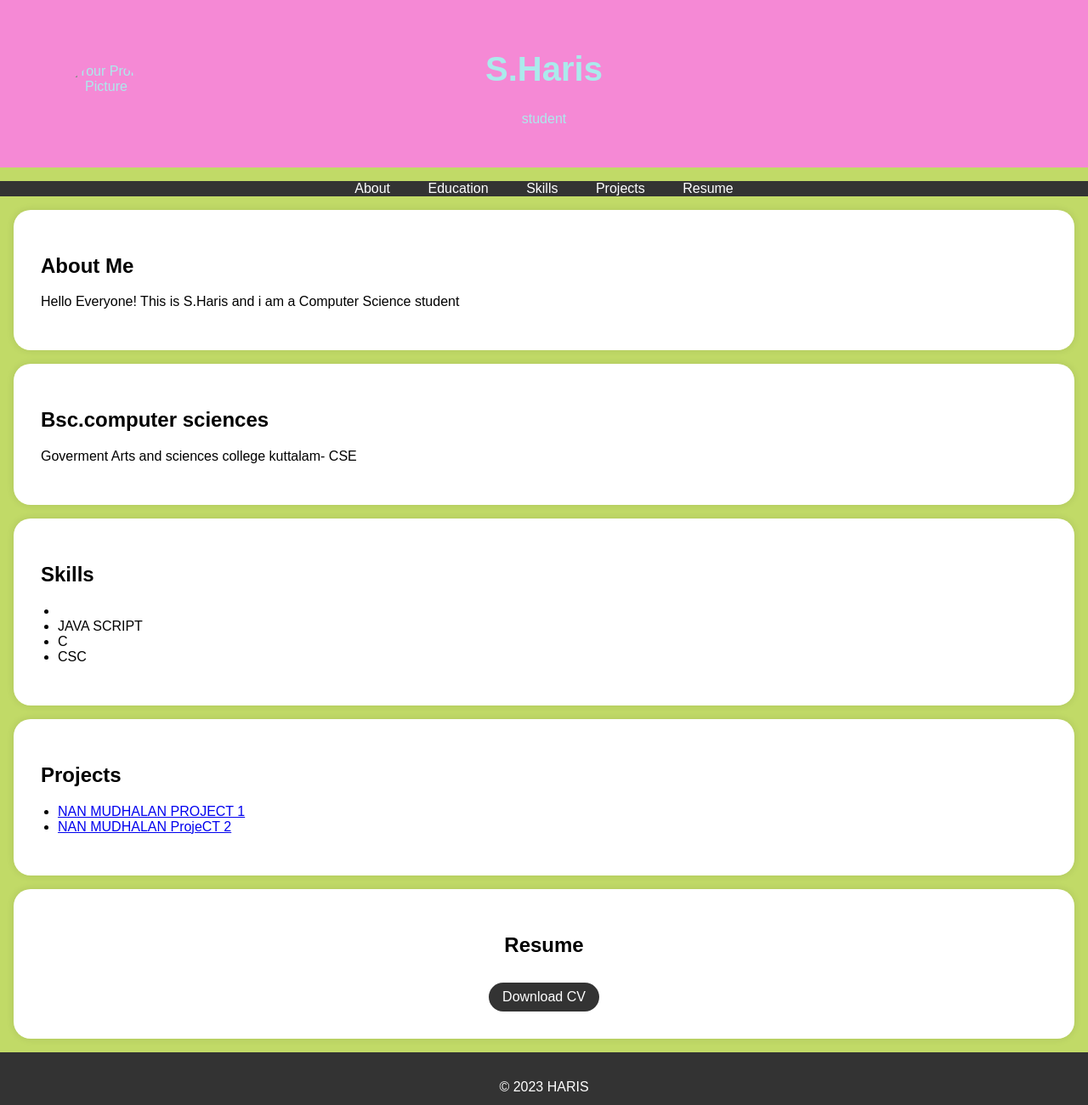
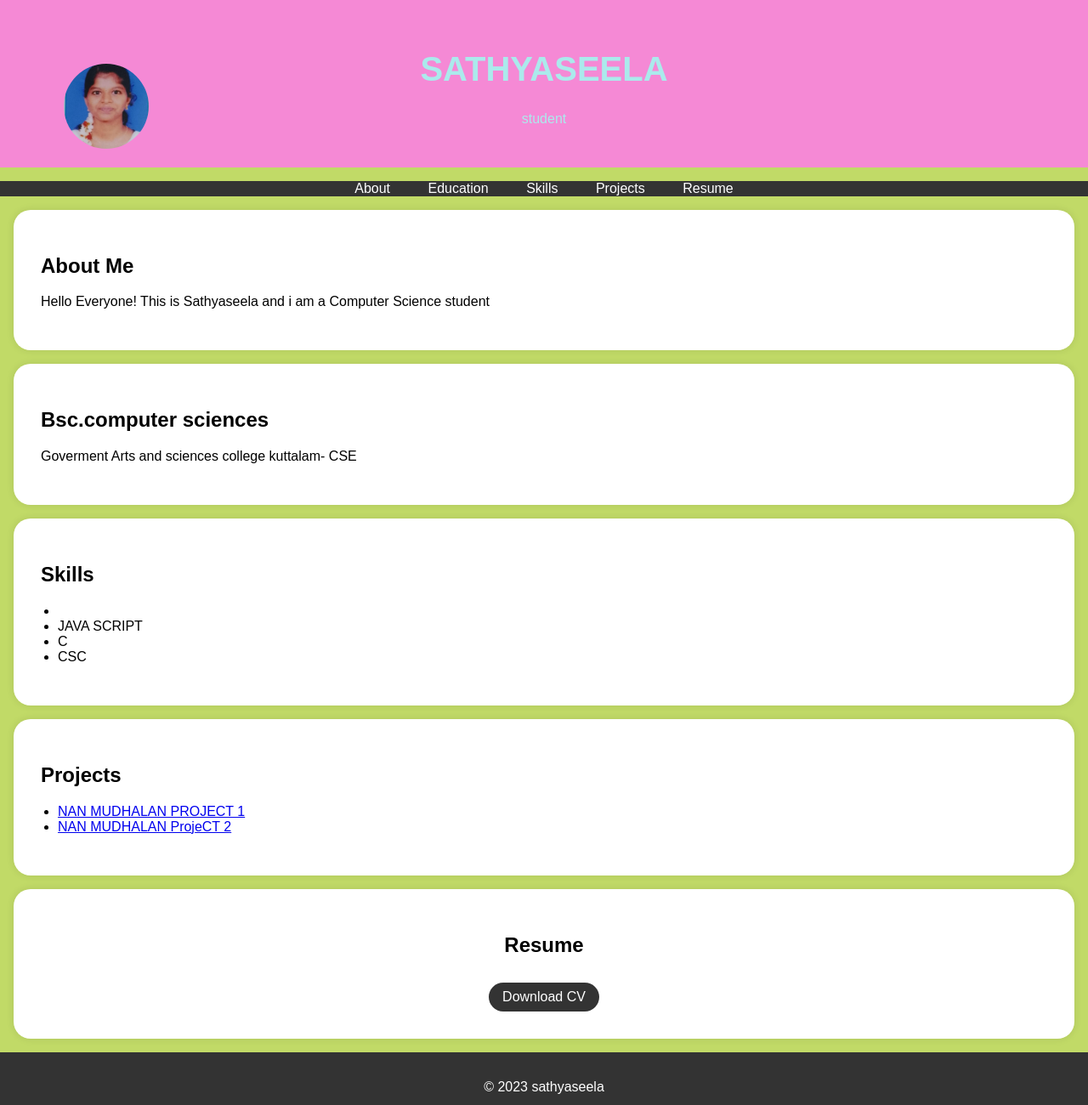
Before and after one commit to Sathiyaseelasivakumar/Sathyaseela, a plain HTML site: page index.html in a window 1280 px wide. Shown: the whole page at 85% size. Drawn offline with Linux system fonts and the light colour scheme.

Commit message:
Update and rename index(H).html to index.html

```diff
--- a/index(H).html
+++ b/index.html
@@ -1,7 +1,7 @@
 <!DOCTYPE html>
 <html>
 <head>
-    <title>S.HARIS</title>
+    <title>SATHYASEELA</title>
     <style>
         body {
             font-family: Arial, sans-serif;
@@ -93,8 +93,8 @@
     <header>
         <div class="header-content">
             <!-- Add your profile picture here -->
-            <img src="3.jpeg" alt="Your Profile Picture" class="profile-picture">
-            <h1>S.Haris</h1>
+            <img src="IMG_20231106_095023.jpg" alt="Your Profile Picture" class="profile-picture">
+            <h1>SATHYASEELA</h1>
             <p>student</p>
         </div>
     </header>
@@ -112,7 +112,7 @@
     <section id="about">
         <div class="section-content">
             <h2>About Me</h2>
-            <p>Hello Everyone! This is S.Haris and i am a Computer Science student</p>
+            <p>Hello Everyone! This is Sathyaseela and i am a Computer Science student</p>
         </div>
     </section>
 
@@ -150,13 +150,13 @@
         <center>
         <div class="section-content">
             <h2>Resume</h2>
-            <a href="h.docx" class="download-button">Download CV</a>
+            <a href="sathyaseela.docx" class="download-button">Download CV</a>
         </div>
         </center>
     </section>
 
     <footer>
-        <p>&copy; 2023 HARIS</p>
+        <p>&copy; 2023 sathyaseela</p>
     </footer>
 
     <script>
```
